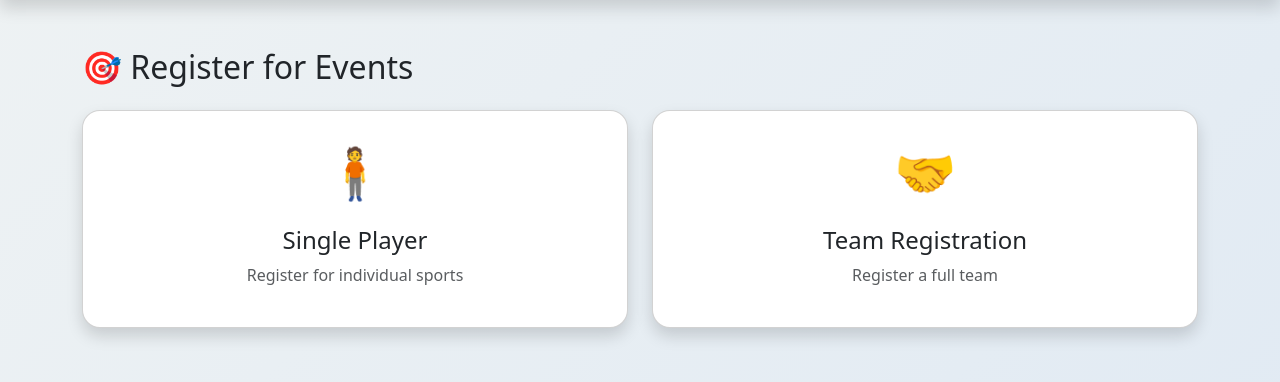
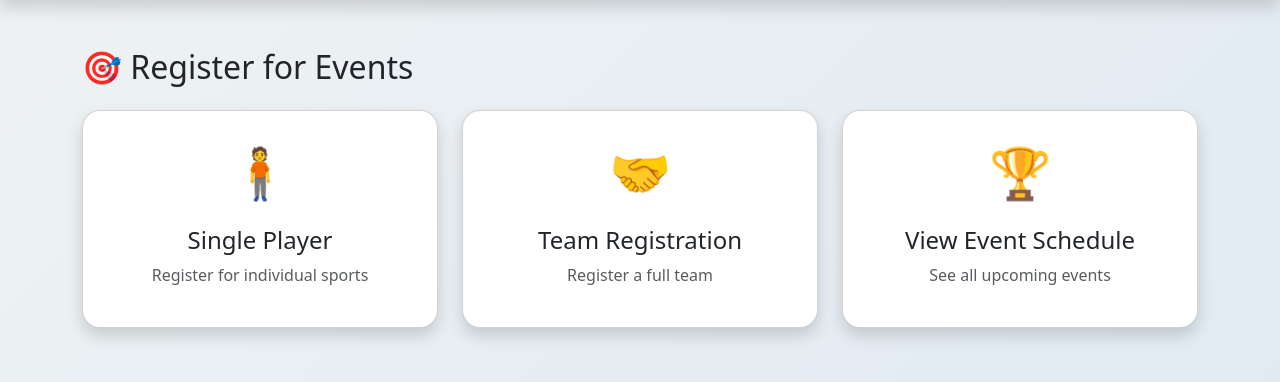
Before and after one commit to skzaid09/sports-portal-supabase, a Flask app: page /player/register in a window 1280 px wide. Shown: the part 56-438 px from the top of the page. Run offline with Flask 3, Linux system fonts and the light colour scheme.

Commit message:
3 card events in p d

```diff
--- a/backend/routes/player.py
+++ b/backend/routes/player.py
@@ -258,3 +258,26 @@ def register_team_api():
     except Exception as e:
         print("Team error:", e)
         return jsonify({"success": False})
+
+
+# Events
+
+# show events page
+@player_bp.route("/events")
+def player_events():
+    return render_template("player/events.html")
+
+
+# fetch events API
+@player_bp.route("/api/events")
+def api_events():
+
+    res = requests.get(
+        f"{SUPABASE_URL}/rest/v1/events?select=*",
+        headers=HEADERS
+    )
+
+    if res.status_code == 200:
+        return jsonify(res.json())
+    else:
+        return jsonify([])
--- a/backend/templates/player/register.html
+++ b/backend/templates/player/register.html
@@ -1,4 +1,3 @@
-
 <!DOCTYPE html>
 <html lang="en">
 <head>
@@ -40,8 +39,6 @@ font-size:50px;
 
 <body>
 
-<!-- NAVBAR -->
-
 <nav class="navbar navbar-dark shadow">
 <div class="container">
 
@@ -56,50 +53,43 @@ Logout
 </div>
 </nav>
 
-
 <div class="container mt-5">
 
 <h2 class="mb-4">🎯 Register for Events</h2>
 
 <div class="row g-4">
 
-<!-- SINGLE PLAYER -->
-
-<div class="col-md-6">
-
+<div class="col-md-4">
 <div class="card reg-card text-center p-4 shadow"
 onclick="window.location='/player/register/single'">
 
 <div class="icon mb-3">🧍</div>
-
 <h4>Single Player</h4>
-
-<p class="text-muted">
-Register for individual sports
-</p>
+<p class="text-muted">Register for individual sports</p>
 
 </div>
-
 </div>
 
-
-<!-- TEAM -->
-
-<div class="col-md-6">
-
+<div class="col-md-4">
 <div class="card reg-card text-center p-4 shadow"
 onclick="window.location='/player/register/team'">
 
 <div class="icon mb-3">🤝</div>
-
 <h4>Team Registration</h4>
-
-<p class="text-muted">
-Register a full team
-</p>
+<p class="text-muted">Register a full team</p>
 
 </div>
+</div>
 
+<div class="col-md-4">
+<div class="card reg-card text-center p-4 shadow"
+onclick="window.location='/player/events'">
+
+<div class="icon mb-3">🏆</div>
+<h4>View Event Schedule</h4>
+<p class="text-muted">See all upcoming events</p>
+
+</div>
 </div>
 
 </div>
```
Also changed, not shown: backend/templates/player/dashboard.html (deleted, +0 -92 lines), backend/templates/player/events.html (added, +98 -0 lines).
